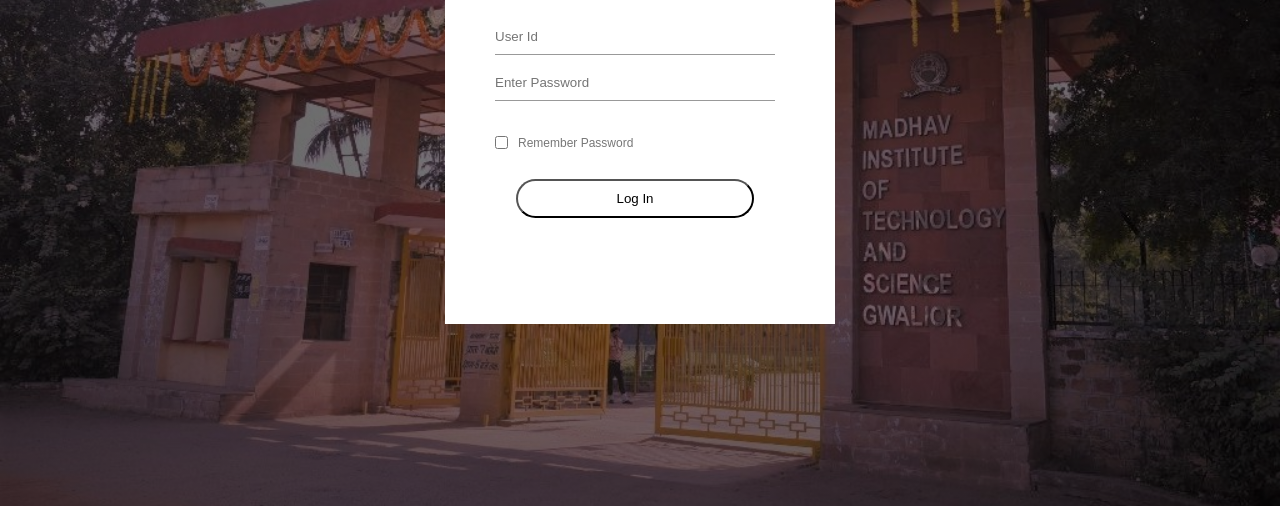
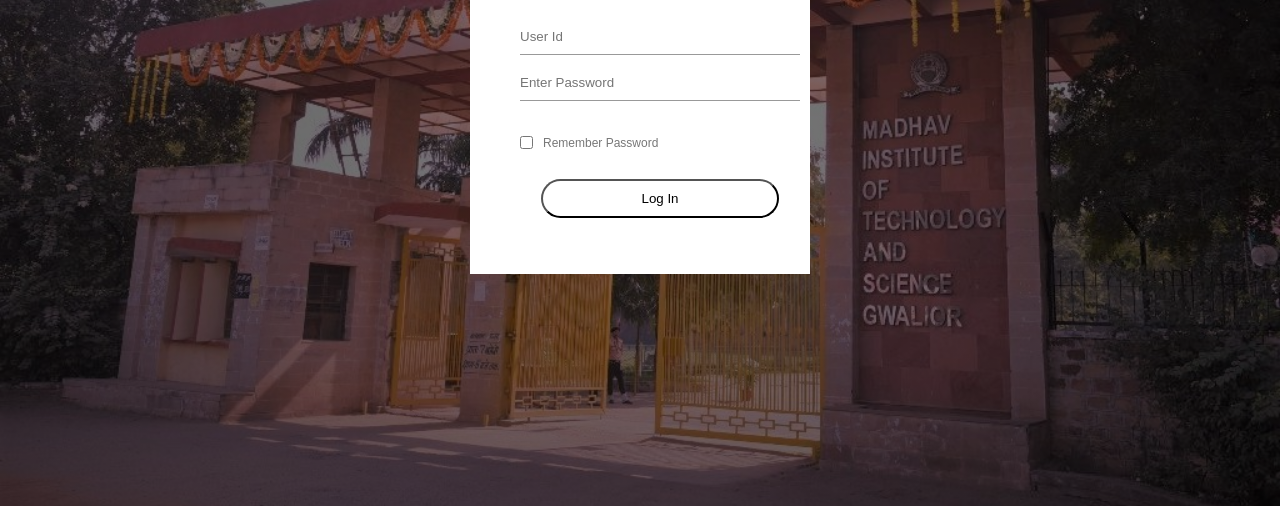
Before and after one commit to Dhruvsinghjadon/Network-Autentication-Project, a plain HTML site: page index.html in a window 1280 px wide. Shown: the part 294-800 px from the top of the page. Drawn offline with Linux system fonts and the light colour scheme.

Commit message:
Update style.css

```diff
--- a/style.css
+++ b/style.css
@@ -12,8 +12,8 @@
 	position: absolute;
 }
 .form-box {
-	width: 380px;
-	height: 480px;
+	width: 330px;
+	height: 430px;
 	position: relative;
 	margin: 10% auto;
 	background: #FFF;
```
